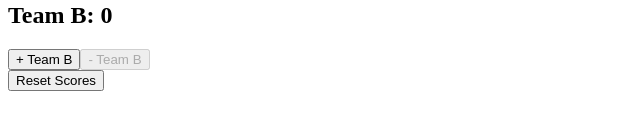
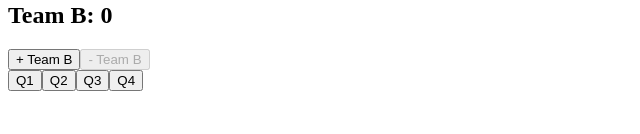
Before and after one commit to anukah/scoreboard, a Next.js app in the folder scoreboard-app/: page / in a window 1280 px wide. Shown: the part 166-300 px from the top of the page, without its empty margins (0-640 px from the left). Built offline with nearby package versions, Linux system fonts and the light colour scheme.

Commit message:
feat/quarter buttons

```diff
--- a/scoreboard-app/app/page.js
+++ b/scoreboard-app/app/page.js
@@ -5,7 +5,11 @@ import { useScore } from '../context/StoreContext';
 import styles from '../styles/Home.module.css';
 
 const Home = () => {
-  const { teamAScore, setTeamAScore, teamBScore, setTeamBScore, resetScores } = useScore();
+  const { teamAScore, setTeamAScore, teamBScore, setTeamBScore, setCurrentQuestion } = useScore();
+
+  const handleQuestionClick = (question) => {
+    setCurrentQuestion(question);
+  };
 
   return (
     <div className={styles.container}>
@@ -43,12 +47,18 @@ const Home = () => {
             - Team B
           </button>
         </div>
-        <div className={styles.resetSection}>
-          <button
-            className={styles.button}
-            onClick={resetScores}
-          >
-            Reset Scores
+        <div className={styles.questionSection}>
+          <button className={styles.button} onClick={() => handleQuestionClick('Q1')}>
+            Q1
+          </button>
+          <button className={styles.button} onClick={() => handleQuestionClick('Q2')}>
+            Q2
+          </button>
+          <button className={styles.button} onClick={() => handleQuestionClick('Q3')}>
+            Q3
+          </button>
+          <button className={styles.button} onClick={() => handleQuestionClick('Q4')}>
+            Q4
           </button>
         </div>
       </div>
--- a/scoreboard-app/context/StoreContext.js
+++ b/scoreboard-app/context/StoreContext.js
@@ -8,11 +8,13 @@ const ScoreContext = createContext();
 export const ScoreProvider = ({ children }) => {
   const [teamAScore, setTeamAScore] = useState(0);
   const [teamBScore, setTeamBScore] = useState(0);
+  const [currentQuestion, setCurrentQuestion] = useState(""); // Add this state
 
-  // Sync score state with localStorage
+  // Sync score and question state with localStorage
   useEffect(() => {
     const storedTeamAScore = localStorage.getItem('teamAScore');
     const storedTeamBScore = localStorage.getItem('teamBScore');
+    const storedQuestion = localStorage.getItem('currentQuestion');
 
     if (storedTeamAScore) {
       setTeamAScore(parseInt(storedTeamAScore, 10));
@@ -20,22 +22,19 @@ export const ScoreProvider = ({ children }) => {
     if (storedTeamBScore) {
       setTeamBScore(parseInt(storedTeamBScore, 10));
     }
+    if (storedQuestion) {
+      setCurrentQuestion(storedQuestion);
+    }
   }, []);
 
   useEffect(() => {
     localStorage.setItem('teamAScore', teamAScore);
     localStorage.setItem('teamBScore', teamBScore);
-  }, [teamAScore, teamBScore]);
-
-  const resetScores = () => {
-    setTeamAScore(0);
-    setTeamBScore(0);
-    localStorage.setItem('teamAScore', 0);
-    localStorage.setItem('teamBScore', 0);
-  };
+    localStorage.setItem('currentQuestion', currentQuestion);
+  }, [teamAScore, teamBScore, currentQuestion]);
 
   return (
-    <ScoreContext.Provider value={{ teamAScore, setTeamAScore, teamBScore, setTeamBScore, resetScores }}>
+    <ScoreContext.Provider value={{ teamAScore, setTeamAScore, teamBScore, setTeamBScore, currentQuestion, setCurrentQuestion }}>
       {children}
     </ScoreContext.Provider>
   );
```
Also changed, not shown: scoreboard-app/app/score/page.js (+9 -3 lines).
